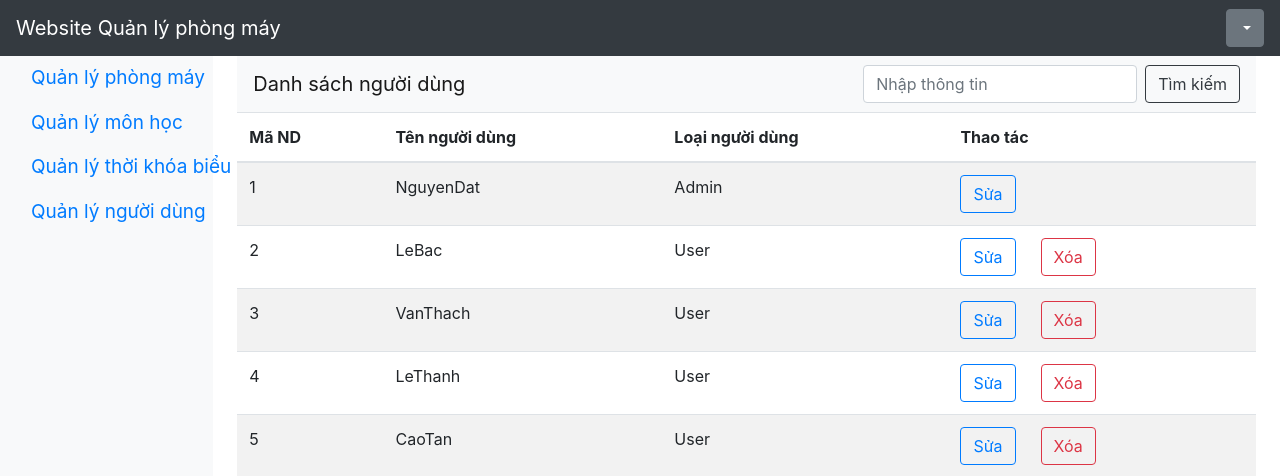
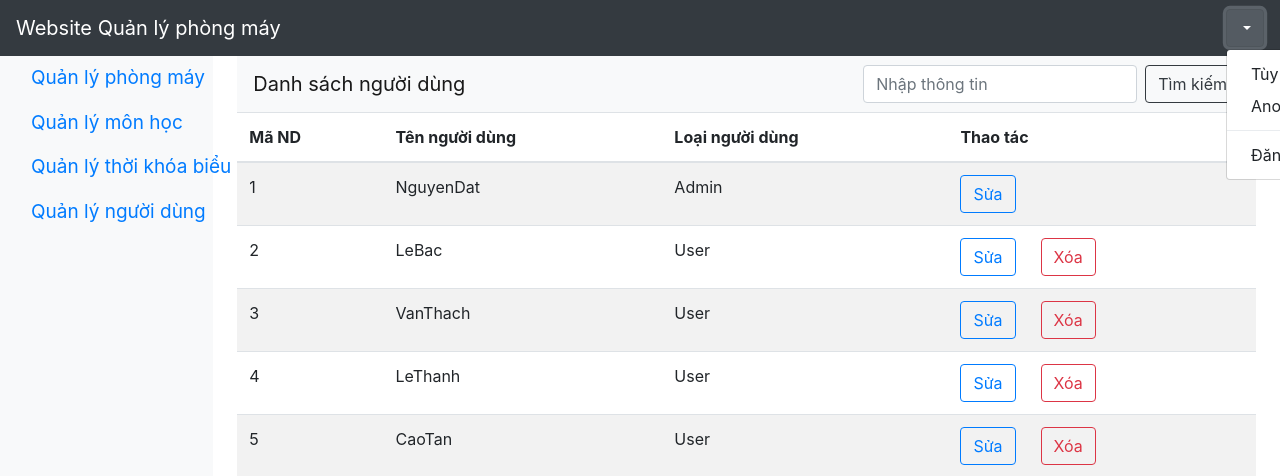
Before and after one commit to NguyenBaDat99/WebPhongMay, a CodeIgniter app: page /WebPhongMay/index.php/qlynguoidung/index in a window 1280 px wide, after a click that opens the changed part. Shown: the top 476 px of the page. Run offline with CodeIgniter, Linux system fonts and the light colour scheme; data comes from the database, SQL or seed files in the repository; some libraries are stand-ins or nearby versions.

Commit message:
fix Dropdown menu

```diff
--- a/application/views/home/header.php
+++ b/application/views/home/header.php
@@ -19,10 +19,10 @@
             <?php echo $this->session->userdata('TenNguoiDung');?>
         </a>
         <div class="dropdown-menu" aria-labelledby="dropdownMenuButton">
-            <a class="dropdown-item" href="#">Tùy chỉnh</a>
+            <a class="dropdown-item" href="http://localhost/WebPhongMay/index.php/QLyNguoiDung">Tùy chỉnh</a>
             <a class="dropdown-item" href="#">Another action</a>
             <div class="dropdown-divider"></div>
-            <a class="dropdown-item" href="#">Đăng xuất</a>
+            <a class="dropdown-item" href="http://localhost/WebPhongMay/index.php">Đăng xuất</a>
     </div>
 </div>
   </nav>
@@ -56,3 +56,11 @@
               </div>
           </nav>
         <main class="col-md-9 ml-sm-auto col-lg-10 px-4" role="main">
+
+
+<script src="https://code.jquery.com/jquery-3.2.1.slim.min.js" integrity="sha384-KJ3o2DKtIkvYIK3UENzmM7KCkRr/rE9/Qpg6aAZGJwFDMVNA/GpGFF93hXpG5KkN" crossorigin="anonymous"></script>
+<script src="https://cdnjs.cloudflare.com/ajax/libs/popper.js/1.12.9/umd/popper.min.js" integrity="sha384-ApNbgh9B+Y1QKtv3Rn7W3mgPxhU9K/ScQsAP7hUibX39j7fakFPskvXusvfa0b4Q" crossorigin="anonymous"></script>
+<script src="https://maxcdn.bootstrapcdn.com/bootstrap/4.0.0/js/bootstrap.min.js" integrity="sha384-JZR6Spejh4U02d8jOt6vLEHfe/JQGiRRSQQxSfFWpi1MquVdAyjUar5+76PVCmYl" crossorigin="anonymous"></script>
+
+</body>
+</html>
```
